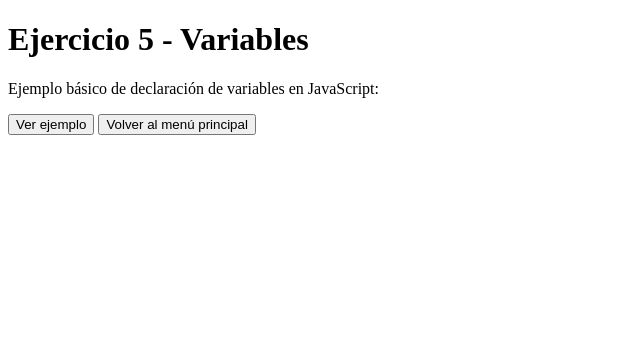
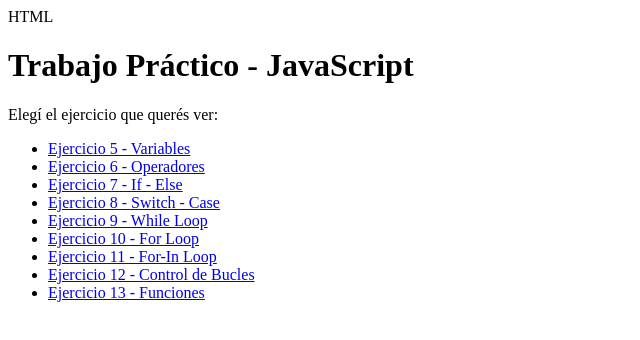
Before and after one commit to martinezequielcelestino-spec/JavaSript, a plain HTML site: page variables.html in a window 1280 px wide. Shown: the whole page, without its empty margins (0-640 px from the left). Drawn offline with Linux system fonts and the light colour scheme.

Commit message:
Update variables.html

```diff
--- a/variables.html
+++ b/variables.html
@@ -1,28 +1,28 @@
+HTML
+
 <!DOCTYPE html>
 <html lang="es">
 <head>
     <meta charset="UTF-8">
-    <title>Variables en JavaScript</title>
+    <title>Trabajo Práctico JavaScript - TutorialsPoint</title>
 </head>
 <body>
 
-    <h1>Ejercicio 5 - Variables</h1>
-    <p>Ejemplo básico de declaración de variables en JavaScript:</p>
+    <h1>Trabajo Práctico - JavaScript</h1>
+    <p>Elegí el ejercicio que querés ver:</p>
 
-    <button onclick="ejecutar()">Ver ejemplo</button>
-    <button onclick="location.href='index.html'">Volver al menú principal</button>
+    <ul>
+        <li><a href="variables.html">Ejercicio 5 - Variables</a></li>
 
-    <script>
-        function ejecutar() {
-            var numero = 10;
-            var texto = "Hola, Martín!";
-            var booleano = true;
-
-            document.write("Número: " + numero + "<br>");
-            document.write("Texto: " + texto + "<br>");
-            document.write("Booleano: " + booleano);
-        }
-    </script>
+        <li><a href="operadores/">Ejercicio 6 - Operadores</a></li>
+        <li><a href="if_else/">Ejercicio 7 - If - Else</a></li>
+        <li><a href="switch/">Ejercicio 8 - Switch - Case</a></li>
+        <li><a href="while/">Ejercicio 9 - While Loop</a></li>
+        <li><a href="for/">Ejercicio 10 - For Loop</a></li>
+        <li><a href="for_in/">Ejercicio 11 - For-In Loop</a></li>
+        <li><a href="loop_control/">Ejercicio 12 - Control de Bucles</a></li>
+        <li><a href="funciones/">Ejercicio 13 - Funciones</a></li>
+    </ul>
 
 </body>
 </html>
```
